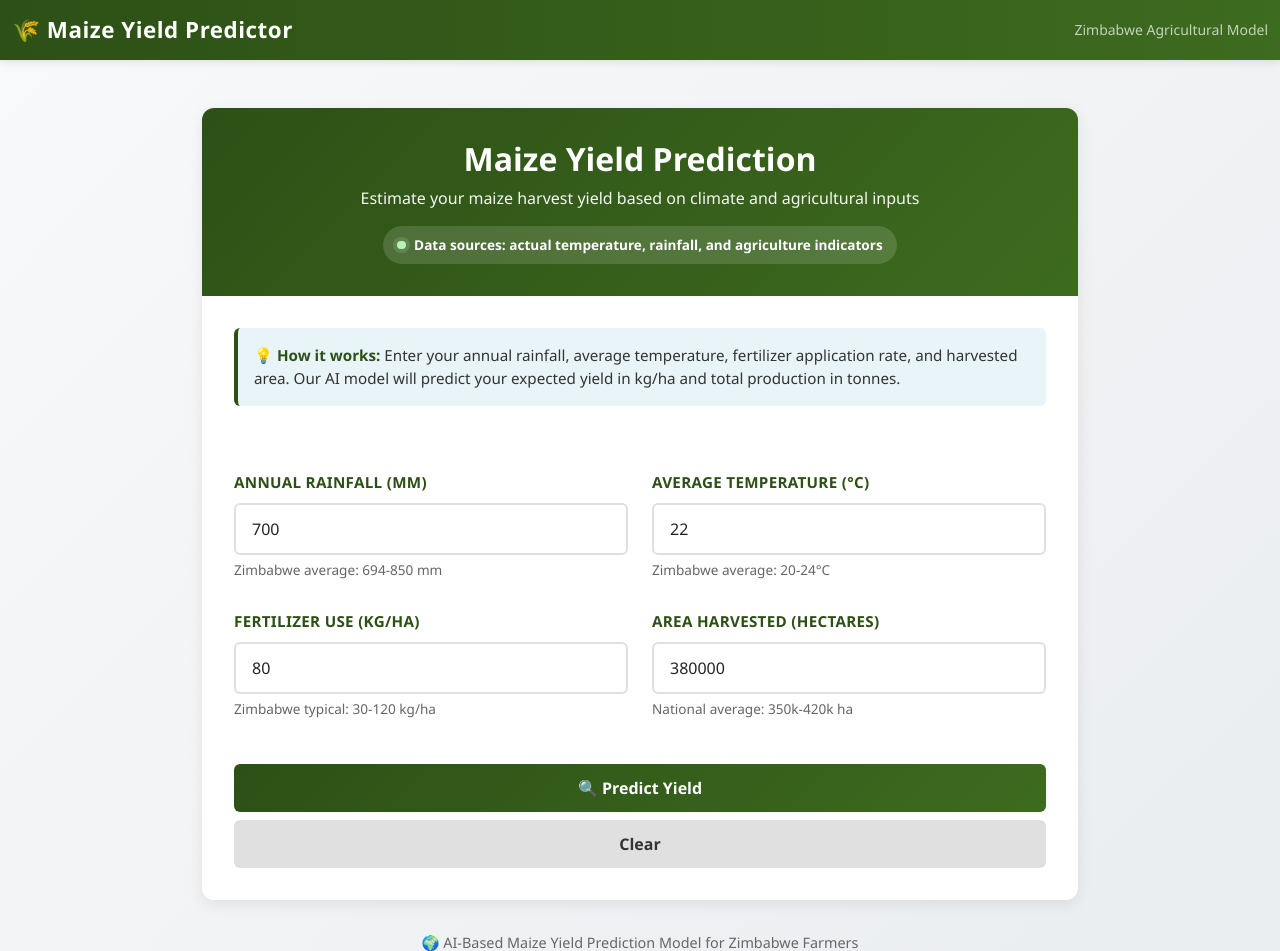
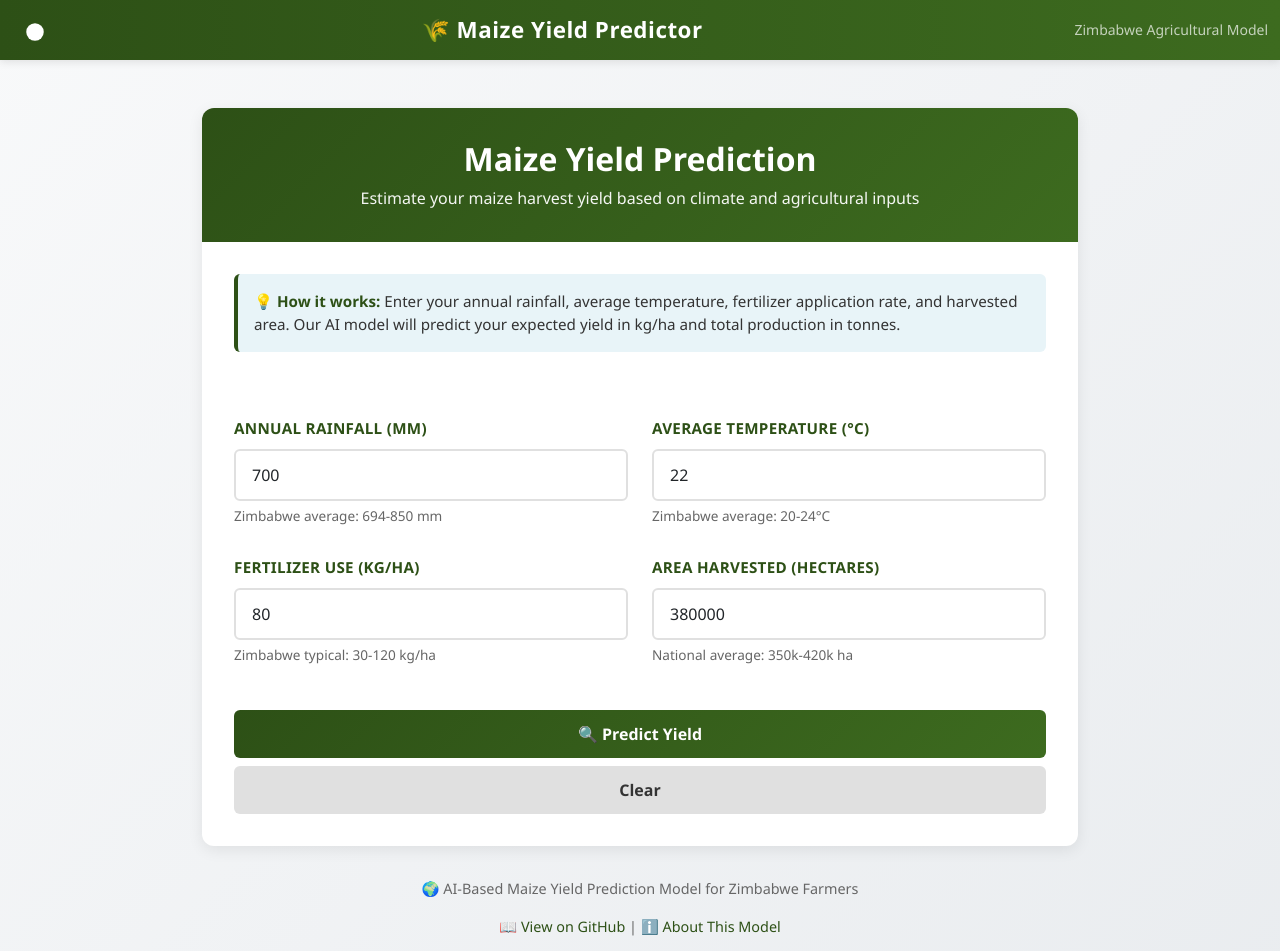
Before and after one commit to nigelberewere/Maize-Yeild-Prediction, a Flask app: page / in a window 1280 px wide. Shown: the top 951 px of the page. Run offline with Flask 3, Linux system fonts and the light colour scheme; parts of the project's set-up code (start-up, migrations or seed data) failed here and were passed over.

Commit message:
Add data info modal and move data provenance to info icon

```diff
--- a/app.py
+++ b/app.py
@@ -14,12 +14,22 @@ model = joblib.load(MODEL_PATH)
 
 @app.route('/')
 def index():
+    # Try to load the detailed dataset notes from DATASETS.md
+    datasets_md = os.path.join(PROJECT_ROOT, 'DATASETS.md')
+    data_info_text = ''
+    if os.path.exists(datasets_md):
+        try:
+            with open(datasets_md, 'r', encoding='utf-8') as f:
+                data_info_text = f.read()
+        except Exception:
+            data_info_text = ''
+
     data_sources = [
-        'Rainfall: NASA POWER / merged dataset',
-        'Temperature: Open-Meteo ERA5-Land',
-        'Agriculture: World Bank indicators',
+        'Rainfall: Open-Meteo (country average) / NASA POWER (legacy)',
+        'Temperature: Open-Meteo ERA5-Land (multiple locations average)',
+        'Agriculture: World Bank indicators (fertilizer, cereal yield, area)'
     ]
-    return render_template('index.html', data_sources=data_sources)
+    return render_template('index.html', data_sources=data_sources, data_info_text=data_info_text)
 
 
 @app.route('/predict', methods=['POST'])
--- /dev/null
+++ b/templates/data_info_modal.html
@@ -0,0 +1,17 @@
+<!-- Modal for data source information -->
+<div class="modal fade" id="dataInfoModal" tabindex="-1" aria-labelledby="dataInfoModalLabel" aria-hidden="true">
+  <div class="modal-dialog modal-lg modal-dialog-scrollable">
+    <div class="modal-content">
+      <div class="modal-header">
+        <h5 class="modal-title" id="dataInfoModalLabel">Data Sources and Dataset Details</h5>
+        <button type="button" class="btn-close" data-bs-dismiss="modal" aria-label="Close"></button>
+      </div>
+      <div class="modal-body">
+        <pre style="white-space:pre-wrap; font-size:0.9rem;">{{ data_info_text }}</pre>
+      </div>
+      <div class="modal-footer">
+        <button type="button" class="btn btn-secondary" data-bs-dismiss="modal">Close</button>
+      </div>
+    </div>
+  </div>
+</div>
--- a/templates/index.html
+++ b/templates/index.html
@@ -61,28 +61,6 @@
             margin: 0;
         }
 
-        .provenance-badge {
-            display: inline-flex;
-            align-items: center;
-            gap: 0.5rem;
-            margin-top: 1rem;
-            padding: 0.55rem 0.9rem;
-            border-radius: 999px;
-            background: rgba(255, 255, 255, 0.14);
-            color: #fff;
-            font-size: 0.85rem;
-            font-weight: 600;
-            cursor: help;
-        }
-
-        .provenance-dot {
-            width: 0.55rem;
-            height: 0.55rem;
-            border-radius: 50%;
-            background: #b8f2b8;
-            box-shadow: 0 0 0 4px rgba(184, 242, 184, 0.16);
-            flex: 0 0 auto;
-        }
 
         .form-section {
             padding: 2rem;
@@ -287,6 +265,12 @@
     <!-- Navbar -->
     <nav class="navbar navbar-dark">
         <div class="container-fluid">
+            <button class="btn btn-link text-white me-2" type="button" data-bs-toggle="modal" data-bs-target="#dataInfoModal" aria-label="Data sources">
+                <svg xmlns="http://www.w3.org/2000/svg" width="20" height="20" fill="currentColor" class="bi bi-info-circle" viewBox="0 0 16 16">
+                  <path d="M8 15A7 7 0 1 0 8 1a7 7 0 0 0 0 14z"/>
+                  <path d="m8.93 6.588-2.29.287-.082.38.45.083c.294.07.352.176.288.469l-.738 3.468c-.194.897.105 1.319.808 1.319.545 0 .875-.252 1.02-.598l.088-.416c.07-.33.224-.553.498-.553h.545v-.5c0-1.02-.19-1.548-1.02-1.548-.357 0-.538.176-.612.49l-.04.176.7-.087.082-.38-.45-.083c-.294-.07-.352-.176-.288-.469l.738-3.468c.194-.897-.105-1.319-.808-1.319-.545 0-.875.252-1.02.598l-.088.416c-.07.33-.224.553-.498.553H6.5v.5c0 1.02.19 1.548 1.02 1.548.357 0 .538-.176.612-.49l.04-.176z"/>
+                </svg>
+            </button>
             <span class="navbar-brand">🌾 Maize Yield Predictor</span>
             <small style="color: rgba(255, 255, 255, 0.7);">Zimbabwe Agricultural Model</small>
         </div>
@@ -299,10 +283,6 @@
             <div class="card-header-custom">
                 <h1>Maize Yield Prediction</h1>
                 <p>Estimate your maize harvest yield based on climate and agricultural inputs</p>
-                <div class="provenance-badge" data-bs-toggle="tooltip" data-bs-placement="bottom" title="{% for source in data_sources %}{{ source }}{% if not loop.last %}&#10;{% endif %}{% endfor %}">
-                    <span class="provenance-dot"></span>
-                    Data sources: actual temperature, rainfall, and agriculture indicators
-                </div>
             </div>
 
             <!-- Info Box -->
@@ -402,13 +382,14 @@
             <p>🌍 AI-Based Maize Yield Prediction Model for Zimbabwe Farmers</p>
             <p>
                 <a href="https://github.com/nigelberewere/Maize-Yeild-Prediction" target="_blank">📖 View on GitHub</a> |
-                <a href="#" onclick="showInfo(); return false;">ℹ️ About This Model</a>
+                <a href="#" data-bs-toggle="modal" data-bs-target="#dataInfoModal">ℹ️ About This Model</a>
             </p>
             <p style="font-size: 0.8rem; margin-top: 1rem; opacity: 0.7;">Built with Python ML, trained on Zimbabwe agricultural data</p>
         </div>
     </div>
 
     <script src="https://cdn.jsdelivr.net/npm/bootstrap@5.3.0/dist/js/bootstrap.bundle.min.js"></script>
+    {% include 'data_info_modal.html' %}
     <script>
         const form = document.getElementById('predictionForm');
         const loading = document.getElementById('loading');
@@ -468,13 +449,6 @@
             }
         });
 
-        function showInfo() {
-            alert('Maize Yield Prediction Model\n\n' +
-                  'This model uses Linear Regression trained on historical Zimbabwe maize yield data, ' +
-                  'incorporating rainfall, temperature, fertilizer use, and harvested area as predictors.\n\n' +
-                  'Data sources: NASA POWER (rainfall), World Bank (fertilizer), FAOSTAT (production).\n\n' +
-                  'Created as a computational modeling project for agricultural forecasting in Zimbabwe.');
-        }
     </script>
 </body>
 </html>
```
